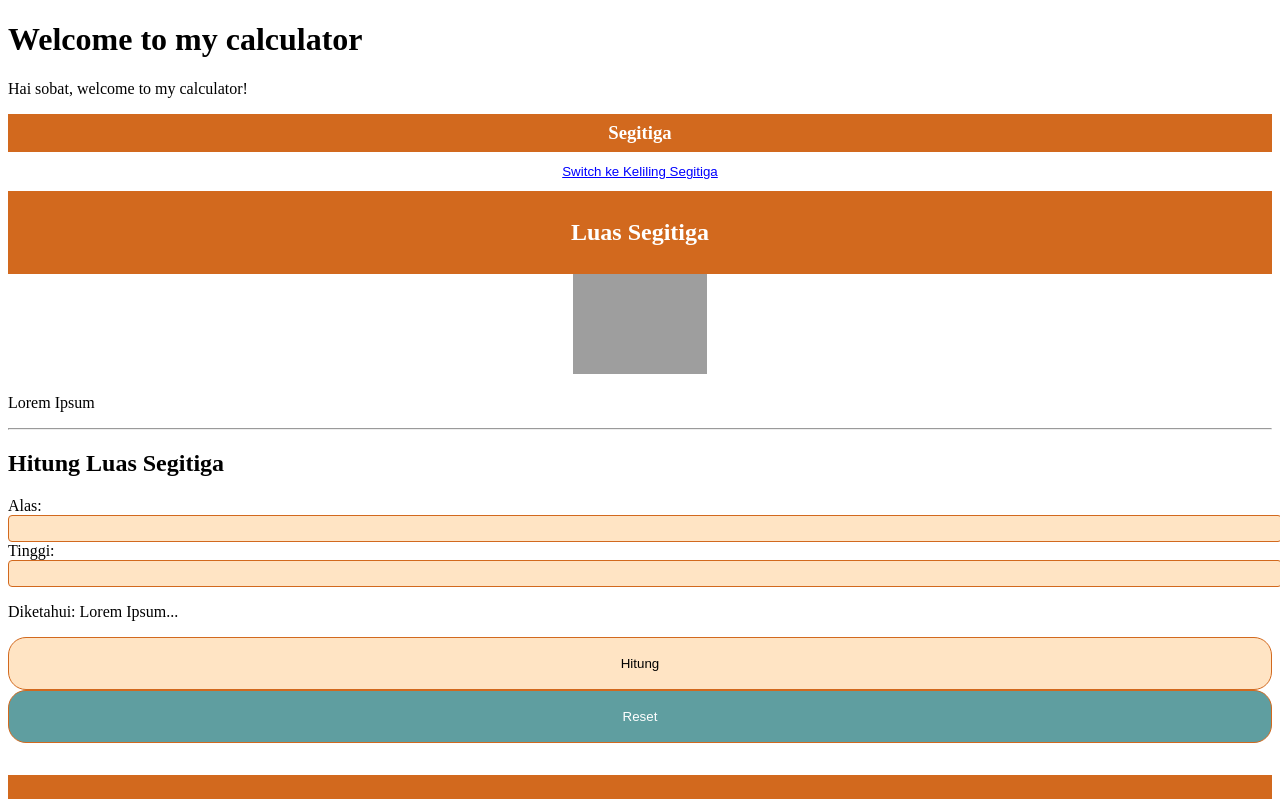
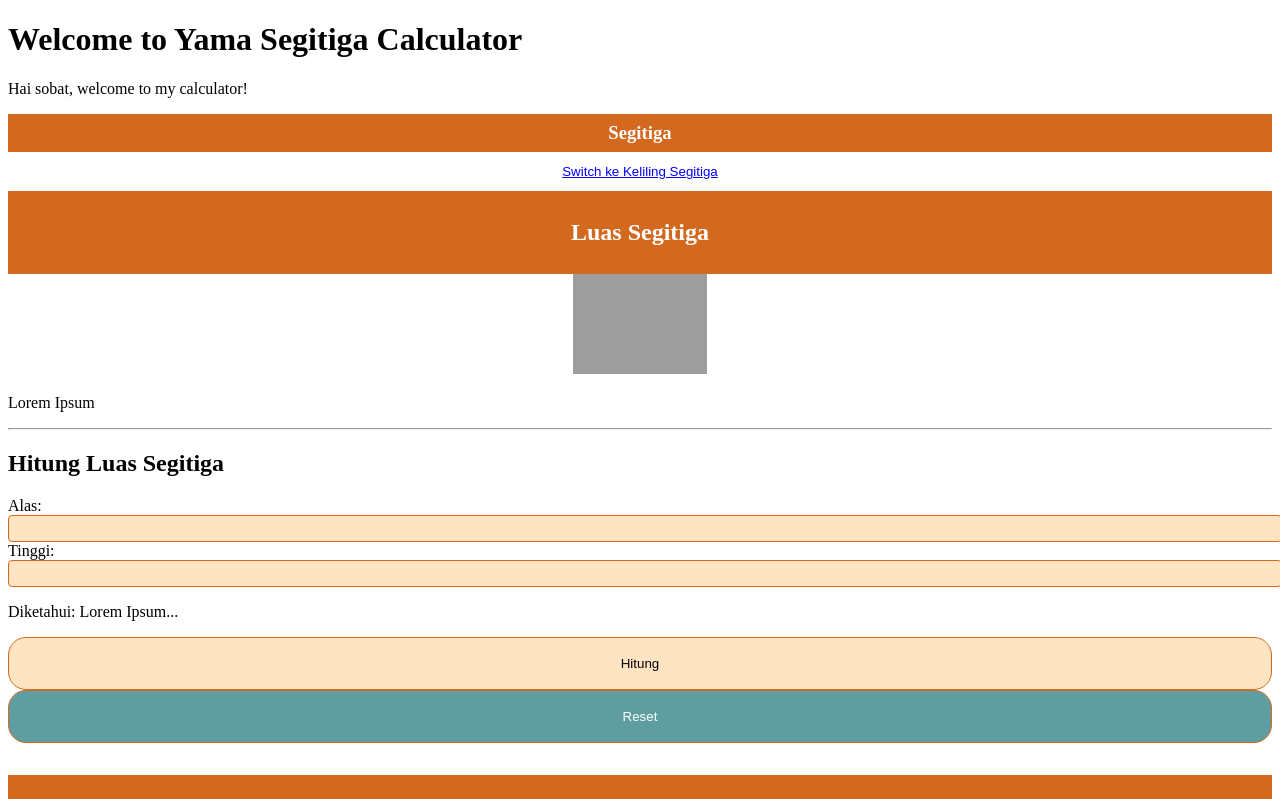
Before and after one commit to revou-fundamental-course/13-may-24-yamaroni, a plain HTML site: page index.html in a window 1280 px wide. Shown: the top 799 px of the page. Drawn offline with Linux system fonts and the light colour scheme; grey boxes are pictures that could not be loaded.

Commit message:
feature roda 4

```diff
--- a/index.html
+++ b/index.html
@@ -10,7 +10,7 @@
 
 <body>
     <header>
-        <h1>Welcome to my calculator</h1>
+        <h1>Welcome to Yama Segitiga Calculator</h1>
         <section>
             <p>
                 Hai sobat, welcome to my calculator!
```
